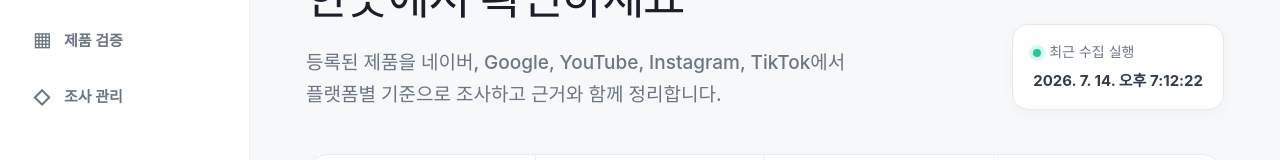
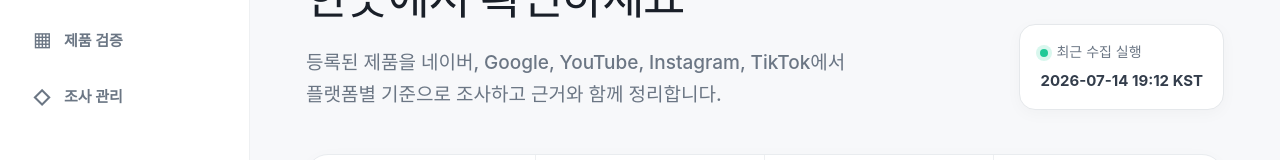
Before and after one commit to yeohj0710/beauty-pharmacy-demand, a Next.js app: page / in a window 1280 px wide. Shown: the part 194-354 px from the top of the page. Built offline with nearby package versions, Linux system fonts and the light colour scheme.

Commit message:
fix: render collection timestamp deterministically

```diff
--- a/app/page.tsx
+++ b/app/page.tsx
@@ -506,9 +506,7 @@
           <span className="live-dot" />
           최근 수집 실행
           <strong>
-            {new Date(signalFile.collectedAt).toLocaleString("ko-KR", {
-              timeZone: "Asia/Seoul",
-            })}
+            {signalFile.collectedAt.replace("T", " ").slice(0, 16)} KST
           </strong>
         </div>
       </section>
```
